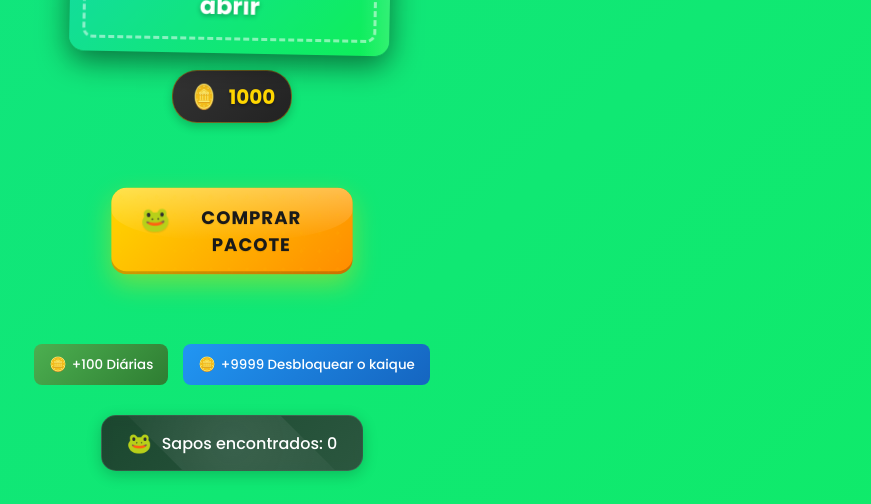
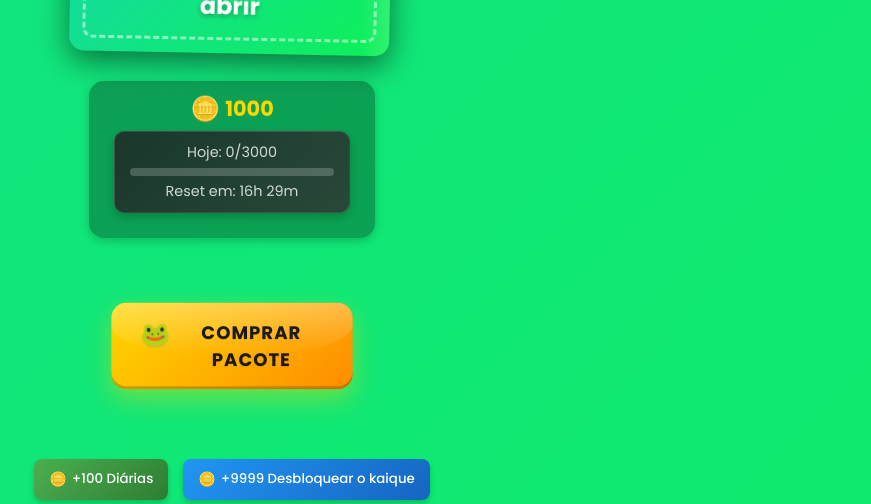
Before and after one commit to kaiqueq147/nena-frog, a React (Create React App) app: page / in a window 1280 px wide. Shown: the part 440-944 px from the top of the page, without its empty margins (408-1279 px from the left). Built offline with nearby package versions, Linux system fonts and the light colour scheme.

Commit message:
att-timer

```diff
--- a/src/components/FrogGenerator.css
+++ b/src/components/FrogGenerator.css
@@ -565,8 +565,8 @@
   color: white;
   font-family: "Poppins", sans-serif;
   font-size: 14px;
-  max-width: 300px;
-  width: 100%;
+  width: 400px;
+  width: 80%;
   backdrop-filter: blur(5px);
   border: 1px solid rgba(255, 255, 255, 0.1);
   position: relative;
@@ -642,45 +642,203 @@
 /* Estilo para o contador de moedas */
 .coins-display {
   display: flex;
+  flex-direction: column;
   align-items: center;
+  margin-bottom: 15px;
+  background: rgba(0, 0, 0, 0.3);
+  padding: 10px 15px;
+  border-radius: 15px;
+  box-shadow: 0 3px 10px rgba(0, 0, 0, 0.2);
   justify-content: center;
-  background: linear-gradient(135deg, #333333 0%, #222222 100%);
-  border-radius: 25px;
-  padding: 8px 16px;
-  margin: 15px auto;
-  box-shadow: 0 4px 10px rgba(0, 0, 0, 0.2);
-  border: 1px solid rgba(255, 215, 0, 0.3);
-  max-width: 200px;
-  position: relative;
+  width: 20%;
+  margin-top: 2%;
+}
+
+.coins-info {
+  display: flex;
+  align-items: center;
+  gap: 5px;
 }
 
 .coin-icon {
-  font-size: 24px;
-  margin-right: 10px;
-  animation: coinRotate 5s infinite linear;
-  display: inline-block;
-}
-
-.coin-icon-small {
-  font-size: 16px;
-  margin-right: 5px;
-  display: inline-block;
+  font-size: 1.5rem;
 }
 
 .coin-amount {
-  font-size: 20px;
-  font-weight: 700;
+  font-size: 1.3rem;
+  font-weight: bold;
   color: #ffd700;
-  text-shadow: 0 2px 3px rgba(0, 0, 0, 0.3);
-  font-family: "Poppins", sans-serif;
 }
 
-@keyframes coinRotate {
+.daily-limit-info {
+  display: flex;
+  flex-direction: column;
+  align-items: center;
+  width: 80%;
+  margin-top: 5px;
+  font-size: 0.9rem;
+
+  color: rgba(255, 255, 255, 0.8);
+}
+
+.daily-limit-progress {
+  width: 100%;
+  height: 8px;
+  background-color: rgba(255, 255, 255, 0.2);
+  border-radius: 4px;
+  margin: 5px 0;
+  overflow: hidden;
+}
+
+.daily-limit-bar {
+  height: 100%;
+  background: linear-gradient(90deg, #4caf50, #ffc107, #f44336);
+  border-radius: 4px;
+  transition: width 0.3s ease;
+}
+
+/* Quando o limite é atingido, a barra pulsa */
+.daily-limit-bar[style*="width: 100%"] {
+  animation: pulse-warning 2s infinite;
+}
+
+@keyframes pulse-warning {
   0% {
-    transform: rotateY(0deg);
+    opacity: 0.6;
+  }
+  50% {
+    opacity: 1;
   }
   100% {
-    transform: rotateY(360deg);
+    opacity: 0.6;
+  }
+}
+
+/* Botões de ganhar moedas */
+.earn-coins-container {
+  display: flex;
+  justify-content: center;
+  gap: 10px;
+  margin-top: 15px;
+}
+
+.earn-coins-btn {
+  background: linear-gradient(45deg, #3a7bd5, #00d2ff);
+  border: none;
+  border-radius: 20px;
+  padding: 8px 15px;
+  color: white;
+  font-weight: bold;
+  cursor: pointer;
+  box-shadow: 0 3px 5px rgba(0, 0, 0, 0.2);
+  transition: all 0.3s ease;
+  display: flex;
+  align-items: center;
+  gap: 5px;
+}
+
+.earn-coins-btn:hover:not(.disabled) {
+  transform: translateY(-2px);
+  box-shadow: 0 5px 10px rgba(0, 0, 0, 0.3);
+}
+
+.earn-coins-btn:active:not(.disabled) {
+  transform: translateY(1px);
+  box-shadow: 0 2px 3px rgba(0, 0, 0, 0.2);
+}
+
+.earn-coins-btn.daily {
+  background: linear-gradient(45deg, #11998e, #38ef7d);
+}
+
+.earn-coins-btn.ad {
+  background: linear-gradient(45deg, #834d9b, #d04ed6);
+}
+
+.earn-coins-btn.disabled {
+  background: linear-gradient(45deg, #808080, #a9a9a9);
+  cursor: not-allowed;
+  opacity: 0.7;
+}
+
+/* Mensagem de limite diário atingido */
+.limit-message {
+  position: fixed;
+  top: 0;
+  left: 0;
+  right: 0;
+  bottom: 0;
+  background-color: rgba(0, 0, 0, 0.8);
+  display: flex;
+  justify-content: center;
+  align-items: center;
+  z-index: 2000;
+  animation: fadeIn 0.3s ease;
+}
+
+.limit-message-content {
+  background: linear-gradient(135deg, #1e3c72, #2a5298);
+  padding: 25px;
+  border-radius: 15px;
+  box-shadow: 0 5px 25px rgba(0, 0, 0, 0.5);
+  text-align: center;
+  max-width: 90%;
+  width: 350px;
+  animation: slideUp 0.4s ease;
+}
+
+.limit-message-content h3 {
+  margin-top: 0;
+  font-size: 1.5rem;
+  color: #ffd700;
+  margin-bottom: 15px;
+}
+
+.limit-message-content p {
+  margin: 10px 0;
+  color: white;
+}
+
+.limit-message-content button {
+  background: linear-gradient(45deg, #ff512f, #dd2476);
+  border: none;
+  border-radius: 20px;
+  padding: 10px 20px;
+  color: white;
+  font-weight: bold;
+  cursor: pointer;
+  margin-top: 15px;
+  box-shadow: 0 3px 5px rgba(0, 0, 0, 0.2);
+  transition: all 0.3s ease;
+}
+
+.limit-message-content button:hover {
+  transform: translateY(-2px);
+  box-shadow: 0 5px 10px rgba(0, 0, 0, 0.3);
+}
+
+.limit-message-content button:active {
+  transform: translateY(1px);
+  box-shadow: 0 2px 3px rgba(0, 0, 0, 0.2);
+}
+
+@keyframes fadeIn {
+  from {
+    opacity: 0;
+  }
+  to {
+    opacity: 1;
+  }
+}
+
+@keyframes slideUp {
+  from {
+    transform: translateY(30px);
+    opacity: 0;
+  }
+  to {
+    transform: translateY(0);
+    opacity: 1;
   }
 }
 
--- a/src/components/FrogGenerator.js
+++ b/src/components/FrogGenerator.js
@@ -60,12 +60,33 @@ const FrogGenerator = ({
   const [showPackSelection, setShowPackSelection] = useState(false);
   const [isLoading, setIsLoading] = useState(false); // Novo estado para controlar loading do botão
 
-  // Carregar moedas do localStorage ao iniciar
+  // Estado para controlar o limite diário
+  const [todayEarnings, setTodayEarnings] = useState(0);
+  const [resetTime, setResetTime] = useState("");
+  const [isLimitReached, setIsLimitReached] = useState(false);
+  const [showLimitMessage, setShowLimitMessage] = useState(false);
+
+  // Carregar moedas e informações do limite diário do localStorage ao iniciar
   useEffect(() => {
     const storedCoins = localStorage.getItem("frogGeneratorCoins");
     if (storedCoins) {
       setCoins(parseInt(storedCoins));
     }
+
+    // Carregar ganhos do dia atual
+    loadDailyEarnings();
+
+    // Verificar e atualizar o horário de reset
+    updateResetTime();
+
+    // Configurar timer para verificar o reset a cada minuto
+    const intervalId = setInterval(() => {
+      checkAndResetDaily();
+      updateResetTime();
+    }, 60000); // a cada minuto
+
+    // Chamar uma vez para inicializar
+    checkAndResetDaily();
 
     // Tocar som de boas-vindas quando o componente montar (som de sapo)
     setTimeout(() => {
@@ -74,7 +95,104 @@ const FrogGenerator = ({
 
     // Pré-carregar todos os sons para evitar atrasos
     preloadAllSounds();
+
+    // Limpar o intervalo quando o componente for desmontado
+    return () => clearInterval(intervalId);
   }, []);
+
+  // Função para carregar os ganhos diários do localStorage
+  const loadDailyEarnings = () => {
+    try {
+      const storedData = localStorage.getItem("frogDailyEarnings");
+      if (storedData) {
+        const data = JSON.parse(storedData);
+        const today = new Date().toLocaleDateString();
+
+        // Se o dia armazenado for hoje, use os ganhos armazenados
+        if (data.date === today) {
+          setTodayEarnings(data.amount);
+          setIsLimitReached(data.amount >= 3000);
+        } else {
+          // Se for um dia diferente, zerar os ganhos
+          setTodayEarnings(0);
+          setIsLimitReached(false);
+          saveDailyEarnings(0);
+        }
+      } else {
+        // Se não houver dados, inicializar
+        setTodayEarnings(0);
+        setIsLimitReached(false);
+        saveDailyEarnings(0);
+      }
+    } catch (error) {
+      console.error("Erro ao carregar ganhos diários:", error);
+      setTodayEarnings(0);
+      setIsLimitReached(false);
+    }
+  };
+
+  // Função para salvar os ganhos diários no localStorage
+  const saveDailyEarnings = (amount) => {
+    try {
+      const today = new Date().toLocaleDateString();
+      localStorage.setItem(
+        "frogDailyEarnings",
+        JSON.stringify({
+          date: today,
+          amount: amount,
+        })
+      );
+    } catch (error) {
+      console.error("Erro ao salvar ganhos diários:", error);
+    }
+  };
+
+  // Função para verificar e resetar o limite diário
+  const checkAndResetDaily = () => {
+    const now = new Date();
+    const resetHour = 21; // 21:00 horas
+
+    // Verificar se já passou do horário de reset (21:00)
+    if (now.getHours() >= resetHour) {
+      // Obter data armazenada no localStorage
+      const storedData = localStorage.getItem("frogDailyEarnings");
+      if (storedData) {
+        const data = JSON.parse(storedData);
+        const storedDate = new Date(data.date);
+
+        // Criar data de hoje às 21:00
+        const todayReset = new Date();
+        todayReset.setHours(resetHour, 0, 0, 0);
+
+        // Se a data armazenada for anterior ao horário de reset de hoje, resetar
+        if (storedDate < todayReset) {
+          setTodayEarnings(0);
+          setIsLimitReached(false);
+          saveDailyEarnings(0);
+          console.log("Limite diário resetado às 21:00");
+        }
+      }
+    }
+  };
+
+  // Função para atualizar o tempo até o próximo reset
+  const updateResetTime = () => {
+    const now = new Date();
+    let nextReset = new Date();
+    nextReset.setHours(21, 0, 0, 0); // 21:00 horas
+
+    // Se já passou das 21:00, o próximo reset é amanhã
+    if (now >= nextReset) {
+      nextReset.setDate(nextReset.getDate() + 1);
+    }
+
+    // Calcular tempo restante
+    const diffMs = nextReset - now;
+    const diffHrs = Math.floor(diffMs / (1000 * 60 * 60));
+    const diffMins = Math.floor((diffMs % (1000 * 60 * 60)) / (1000 * 60));
+
+    setResetTime(`${diffHrs}h ${diffMins}m`);
+  };
 
   // Função para pré-carregar todos os sons
   const preloadAllSounds = () => {
@@ -177,11 +295,41 @@ const FrogGenerator = ({
     };
   }, []);
 
-  // Função para ganhar moedas com som
+  // Função para ganhar moedas com som e limite diário
   const earnCoins = (amount) => {
+    // Verificar limite diário
+    const newTodayEarnings = todayEarnings + amount;
+    if (newTodayEarnings > 3000) {
+      // Mostrar mensagem de limite atingido
+      setShowLimitMessage(true);
+
+      // Esconder a mensagem após 5 segundos
+      setTimeout(() => {
+        setShowLimitMessage(false);
+      }, 5000);
+
+      return;
+    }
+
+    // Atualizar moedas
     const newCoins = coins + amount;
     setCoins(newCoins);
     localStorage.setItem("frogGeneratorCoins", newCoins.toString());
+
+    // Atualizar ganhos diários
+    setTodayEarnings(newTodayEarnings);
+    saveDailyEarnings(newTodayEarnings);
+
+    // Verificar se o limite foi atingido com este ganho
+    if (newTodayEarnings >= 3000) {
+      setIsLimitReached(true);
+      setShowLimitMessage(true);
+
+      // Esconder a mensagem após 5 segundos
+      setTimeout(() => {
+        setShowLimitMessage(false);
+      }, 5000);
+    }
 
     // Tocar som de moeda
     playSound("coin-sound");
@@ -328,10 +476,24 @@ const FrogGenerator = ({
         )}
       </div>
 
-      {/* Contador de moedas */}
+      {/* Contador de moedas com informações de limite diário */}
       <div className="coins-display">
-        <span className="coin-icon">🪙</span>
-        <span className="coin-amount">{coins}</span>
+        <div className="coins-info">
+          <span className="coin-icon">🪙</span>
+          <span className="coin-amount">{coins}</span>
+        </div>
+        <div className="daily-limit-info">
+          <span>Hoje: {todayEarnings}/3000</span>
+          <div className="daily-limit-progress">
+            <div
+              className="daily-limit-bar"
+              style={{
+                width: `${Math.min((todayEarnings / 3000) * 100, 100)}%`,
+              }}
+            ></div>
+          </div>
+          <span>Reset em: {resetTime}</span>
+        </div>
       </div>
 
       {/* Botão principal para abrir seleção de pacotes */}
@@ -473,16 +635,43 @@ const FrogGenerator = ({
 
       {/* Botão para ganhar moedas (diariamente ou por assistir anúncios) */}
       <div className="earn-coins-container">
-        <button className="earn-coins-btn daily" onClick={() => earnCoins(100)}>
+        <button
+          className={`earn-coins-btn daily ${isLimitReached ? "disabled" : ""}`}
+          onClick={() => earnCoins(100)}
+          disabled={isLimitReached}
+        >
           <span className="coin-icon-small">🪙</span> +100 Diárias
         </button>
         <button
-          className="earn-coins-btn ad"
-          onClick={() => alert("Não desbloqueou não")}
+          className={`earn-coins-btn ad ${isLimitReached ? "disabled" : ""}`}
+          onClick={() => {
+            if (isLimitReached) {
+              setShowLimitMessage(true);
+              setTimeout(() => {
+                setShowLimitMessage(false);
+              }, 5000);
+            } else {
+              alert("Não desbloqueou não");
+            }
+          }}
+          disabled={isLimitReached}
         >
           <span className="coin-icon-small">🪙</span> +9999 Desbloquear o kaique
         </button>
       </div>
+
+      {/* Mensagem de limite diário atingido */}
+      {showLimitMessage && (
+        <div className="limit-message">
+          <div className="limit-message-content">
+            <h3>Hora de tomar o remédio! 💊</h3>
+            <p>Você atingiu o limite diário de 3000 moedas.</p>
+            <p>O limite será resetado às 21:00h.</p>
+            <p>Tempo até o reset: {resetTime}</p>
+            <button onClick={() => setShowLimitMessage(false)}>Entendi</button>
+          </div>
+        </div>
+      )}
 
       <p id="frogCount" style={{ color: "white", marginTop: "10px" }}>
         Sapos encontrados: {frogCount}
```
